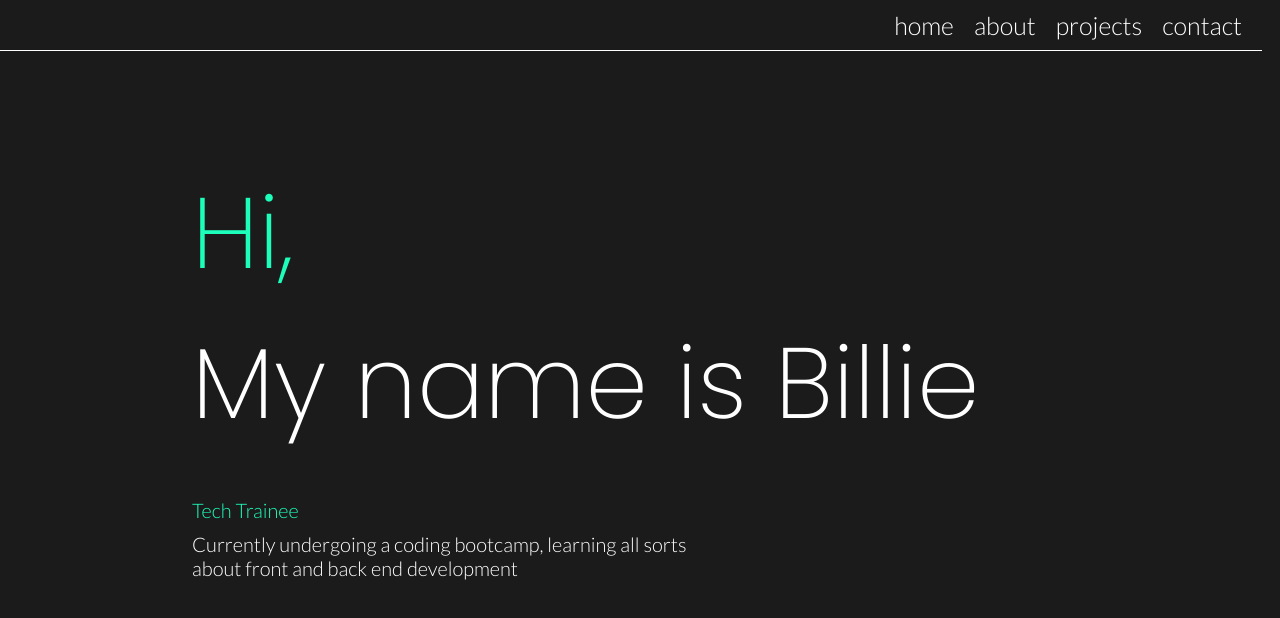
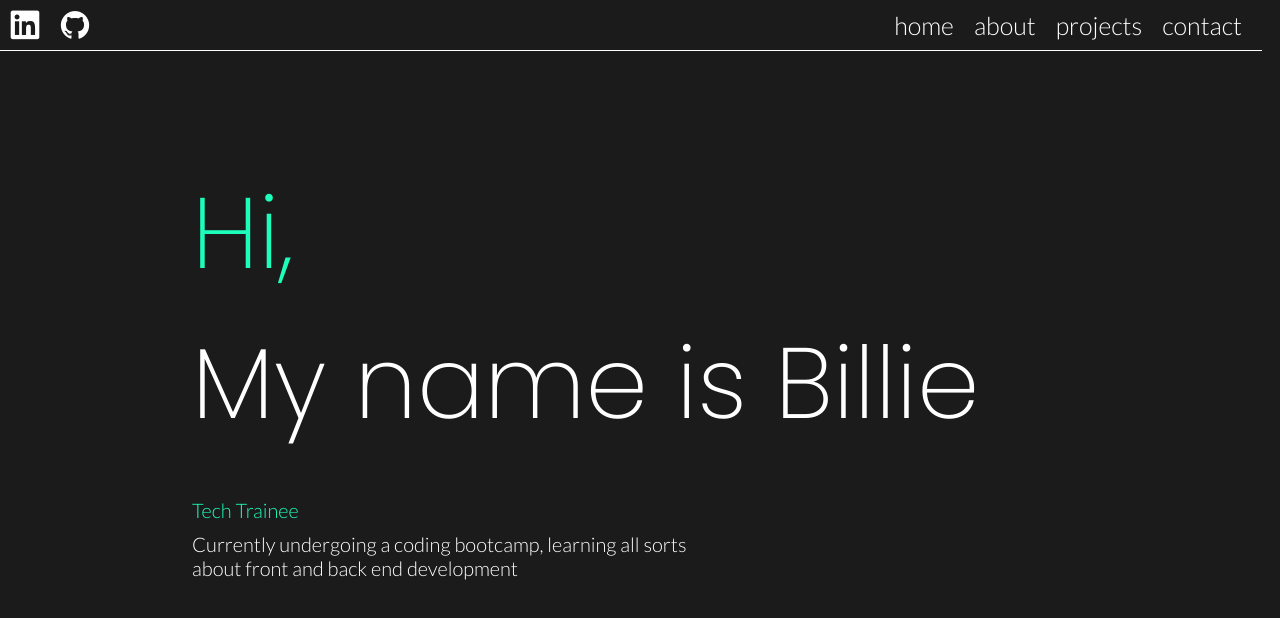
Before and after one commit to dartbill/React-Portfolio, a React (Create React App) app: page / in a window 1280 px wide. Shown: the top 618 px of the page. Built offline with nearby package versions, Linux system fonts and the light colour scheme.

Commit message:
add linkedin and github

```diff
--- a/src/layout/Header/index.js
+++ b/src/layout/Header/index.js
@@ -1,10 +1,20 @@
 import { NavBar } from "../../components";
 
+import styles from "./style.module.css"
 
 export const Header = ({ home, about, contact, portfolio }) => {
 
   return (
     <>
+      <div className={styles.icons}>
+        <a class="navbar-brand" target="_blank" href="https://www.linkedin.com/in/billie-dartnell-4608bb156/">
+          <i class="devicon-linkedin-plain"></i>
+        </a>
+
+        <a class="navbar-brand" target="_blank" href="https://github.com/dartbill">
+          <i class="devicon-github-original"></i>
+        </a>
+      </div>
       <NavBar
         home={home}
         about={about}
--- /dev/null
+++ b/src/layout/Header/style.module.css
@@ -0,0 +1,14 @@
+.icons {
+    display: flex;
+    position: absolute;
+    z-index: 10;
+    margin-top: 10px;
+}
+
+i {
+    font-size: 30px;
+}
+
+a {
+    text-decoration: none;
+}
```
